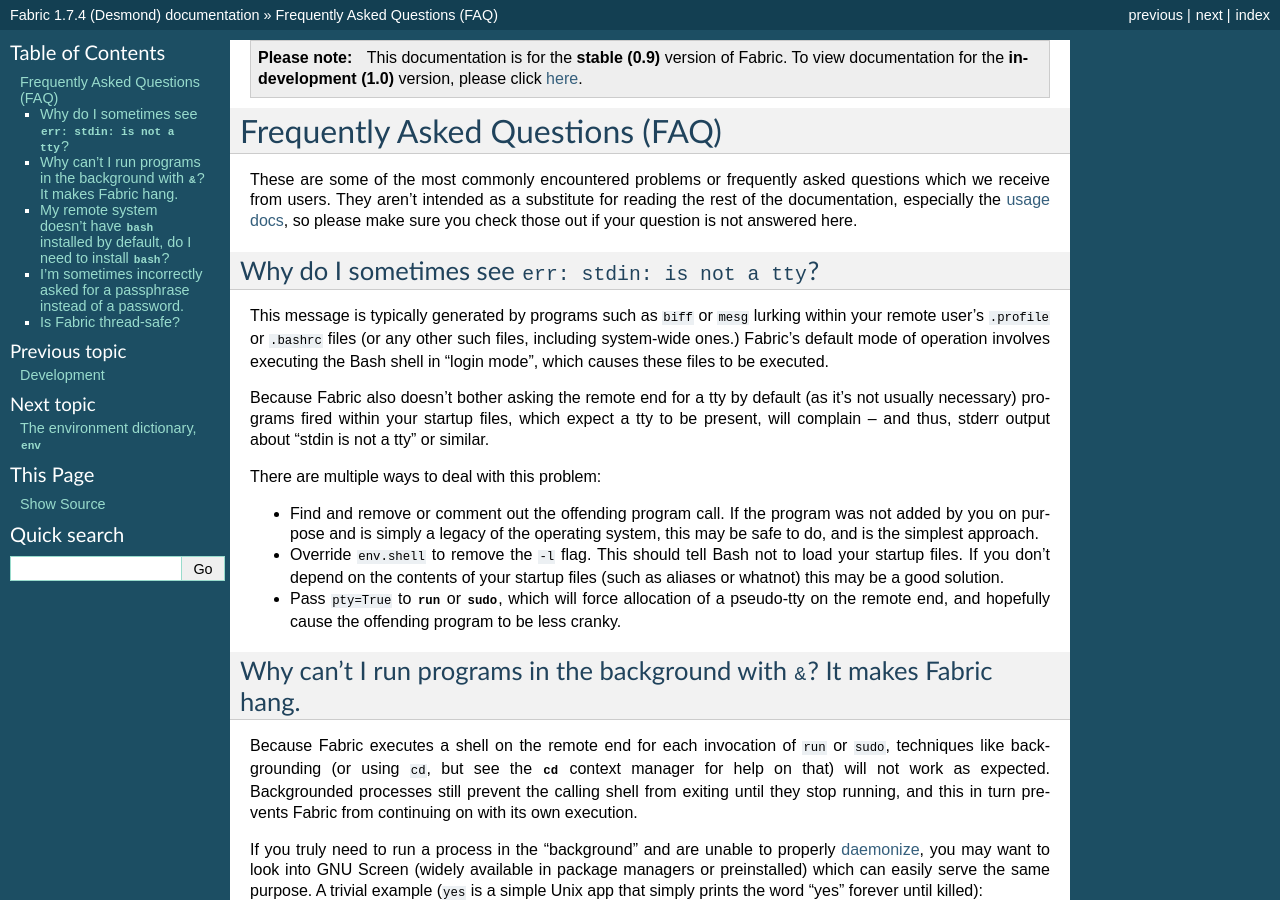
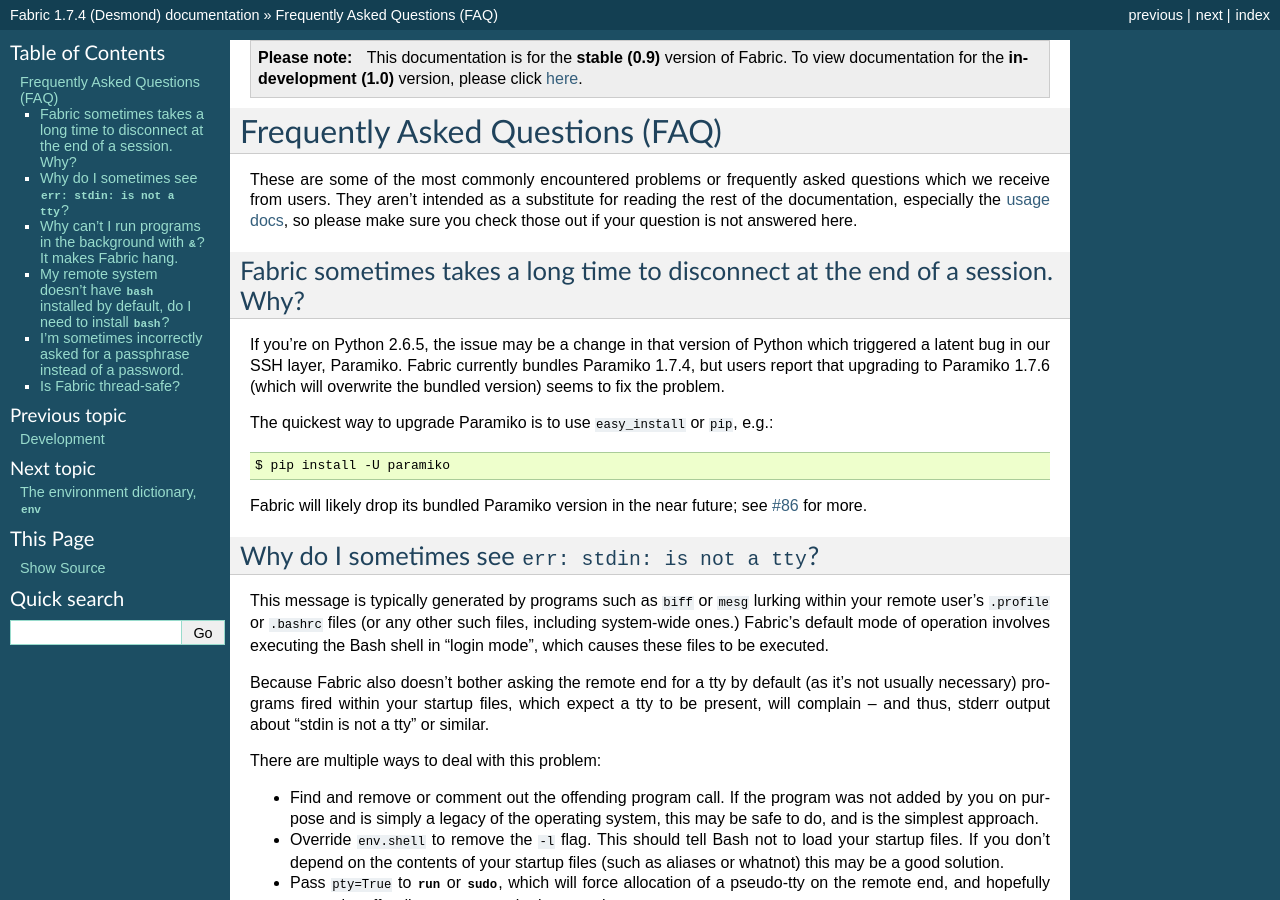
Before and after one commit to fabric/fabric, a Sphinx documentation site: the page built from docs/faq.rst, in a window 1280 px wide and 900 px high. Built offline with Sphinx 7.4.7, drawn with Linux system fonts in a browser that asks for light colours.

Commit message:
Add FAQ re: Python 2.6.5/Paramiko 1.7.4 bug.
Re #86, re #158

```diff
--- a/docs/faq.rst
+++ b/docs/faq.rst
@@ -7,6 +7,23 @@
 reading the rest of the documentation, especially the :ref:`usage docs
 <usage-docs>`, so please make sure you check those out if your question is not
 answered here.
+
+
+Fabric sometimes takes a long time to disconnect at the end of a session. Why?
+==============================================================================
+
+If you're on Python 2.6.5, the issue may be a change in that version of Python
+which triggered a latent bug in our SSH layer, Paramiko. Fabric currently
+bundles Paramiko 1.7.4, but users report that upgrading to Paramiko 1.7.6
+(which will overwrite the bundled version) seems to fix the problem.
+
+The quickest way to upgrade Paramiko is to use ``easy_install`` or ``pip``,
+e.g.::
+
+    $ pip install -U paramiko
+
+Fabric will likely drop its bundled Paramiko version in the near future; see
+:issue:`86` for more.
 
 
 Why do I sometimes see ``err: stdin: is not a tty``?
```
